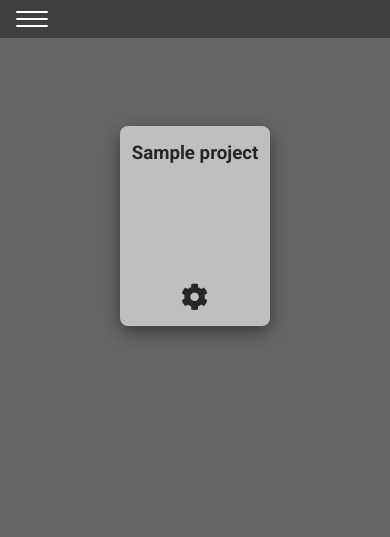
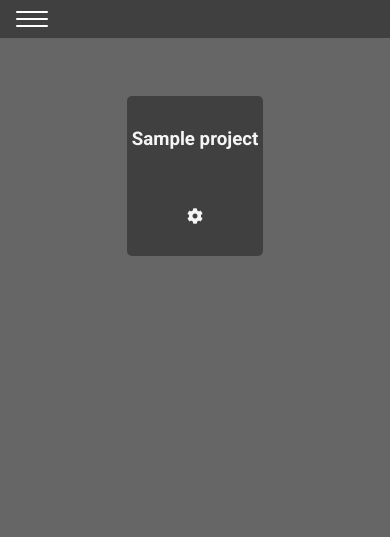
Before and after one commit to JoseRHeras/showcase-web, a Django app: page /projects/ in a window 390 px wide. Shown: the top 537 px of the page. Run offline with Django 3.2, Linux system fonts and the light colour scheme; tables that the repository leaves empty hold one stand-in row (values such as "Sample post").

Commit message:
Project.css has been updated to a different UI

```diff
--- a/web_portfolio/static/css/base.css
+++ b/web_portfolio/static/css/base.css
@@ -77,6 +77,7 @@ nav {
     transition: transform 350ms ease-in-out;
 
     font-size: 1rem;
+    border-bottom: solid var(--secondary-color) 1px;
 }
 
 /* Mobile Toggle Label creation and styling*/
@@ -216,6 +217,7 @@ nav {
     nav {
         position: static;
         transform: none;
+        border-bottom: none;
     }
 
 
@@ -255,7 +257,7 @@ footer {
     justify-content: center;
     align-items: center;
 
-    gap: min(3rem, 4vw);
+    gap: min(3rem, 7vw);
     padding: 0.1em;
 }
 
--- a/web_portfolio/static/css/projects.css
+++ b/web_portfolio/static/css/projects.css
@@ -1,11 +1,11 @@
 /* Spacer */
-.spacer {
+/* .spacer {
     display: block;
     height: 13vh;
-}
+} */
 
 /* Listing projects */
-.project_list {
+/* .project_list {
     display: flex;
     flex-flow: row wrap;
     justify-content: center;
@@ -37,11 +37,11 @@
                 background-color 0.2s ease-in-out;
 
     color: hsl(0, 0%, 15%);
-}
+} */
 
 
 /* Scale container animation */
-.project_list > li:hover {
+/* .project_list > li:hover {
     transform: scale(1.1);
     font-size: 1.1rem;
     color: hsl(0, 0%, 22%);
@@ -71,12 +71,12 @@
 
 .project_link i {
     font-size: 1.7em;
-}
+} */
 
 
 
 /* Gear Icon Animation */
-.project_link i {
+/* .project_link i {
     animation: rotate 2.5s linear infinite;
     animation-play-state: paused;
 }
@@ -97,4 +97,77 @@
     100% {
         transform: rotate(360deg);
     }
+} */
+
+.project_list {
+    width: min(800px, 90%);
+    margin: 0 auto;
+
+    display: flex;
+    flex-flow: row wrap;
+    justify-content: space-evenly;
+    align-items: flex-end;
+    gap: min(0.7rem, 2rem);
+
+    /* Prevents list items to be hidden behind footbar */
+    margin-bottom: 5rem;
 }
+
+
+.project_link {
+    width: min(35vw, 180px);
+    min-height: 10rem;
+    background-color: var(--primary-variant);
+    margin-top: 1rem;
+    margin-bottom: 2rem;
+    border-radius: 5px;
+    color: var(--white--clr);
+}
+
+.project_link {
+    display: flex;
+    flex-flow: column wrap;
+    justify-content: center;
+    align-items: center;
+
+    gap: clamp(1rem, 15vw, 4rem);
+    transition: all 250ms ease-in-out;
+}
+
+.project_link h3 {
+    text-align: center;
+}
+
+.project_link i {
+    animation: rotate infinite 2s linear;
+    transition: font-size 400ms ease-in-out;
+    animation-play-state: paused;
+}
+
+.project_link:hover,
+.project_link:focus {
+    filter: drop-shadow(0 0px 17px var(--secondary-color));
+    transform: scale(1.2);
+    color: var(--secondary-color);
+}
+
+.project_link:hover i,
+.project_link:focus i {
+    animation-play-state: running;
+    font-size: min(7vw, 2rem);
+}
+
+@keyframes rotate {
+
+    0% {
+        transform: rotate(0deg);
+    }
+
+    50% {
+        transform: rotate(180deg);
+    }
+
+    100% {
+        transform: rotate(360deg);
+    }
+}
```
